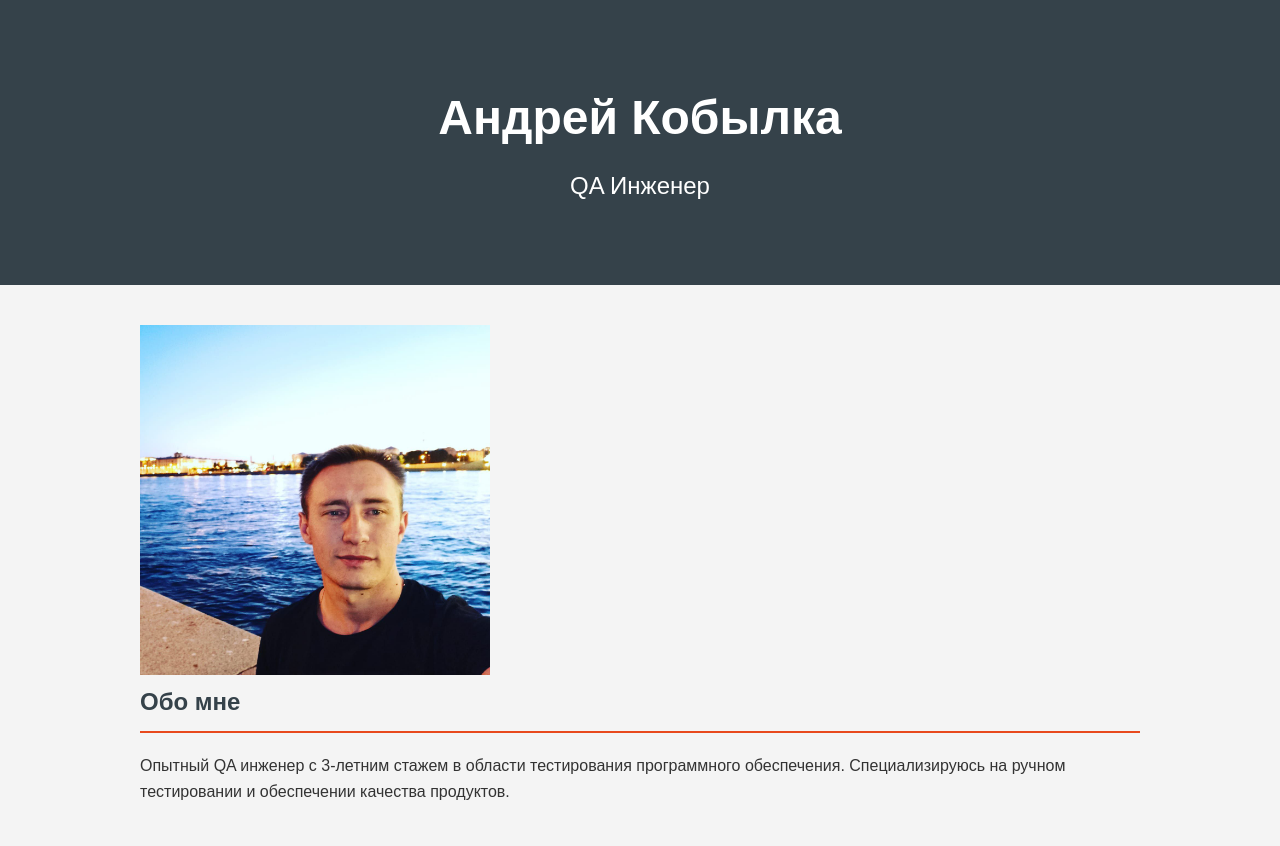
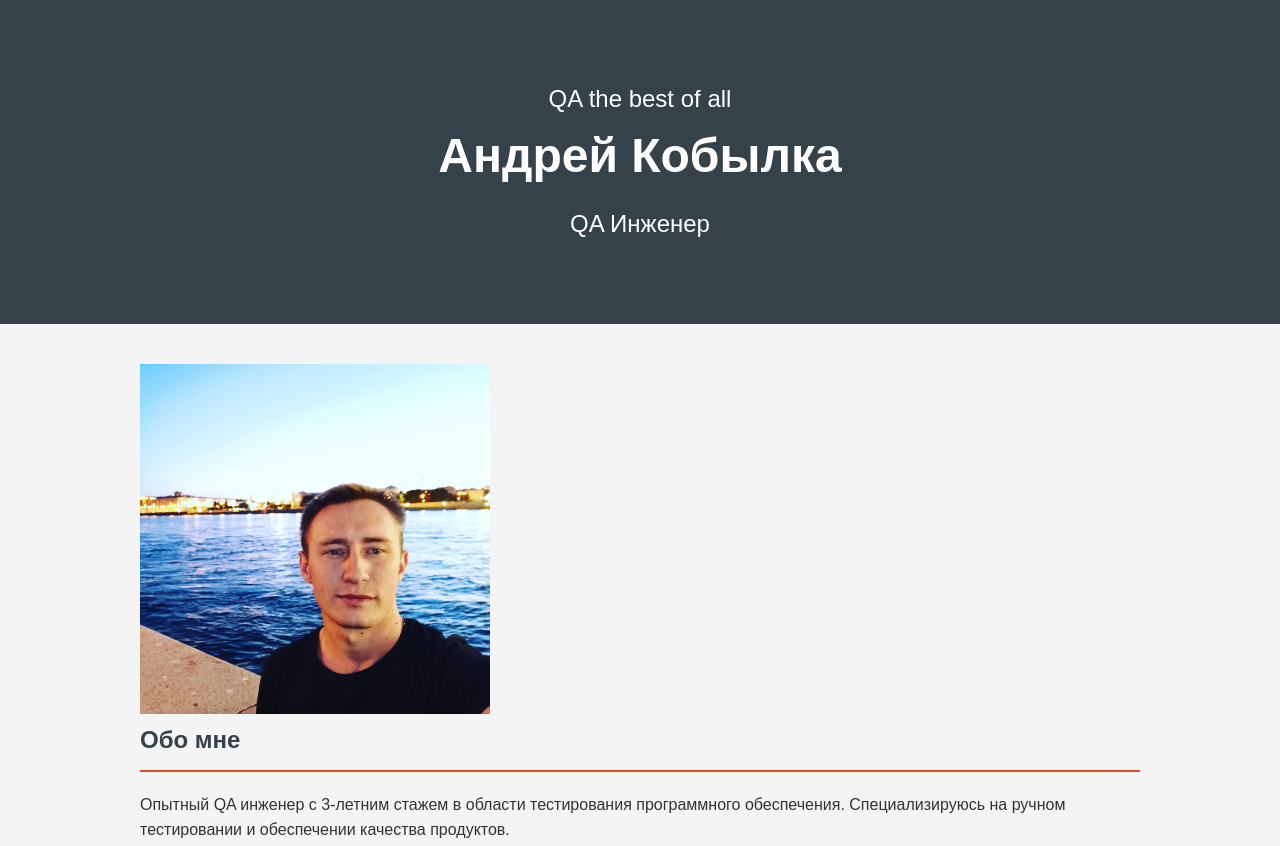
Before and after one commit to Andrey-Kobylka-QA/CV, a plain HTML site: page index.html in a window 1280 px wide. Shown: the top 846 px of the page. Drawn offline with Linux system fonts and the light colour scheme; files whose address does not match are found by name.

Commit message:
добавил параграф

```diff
--- a/index.html
+++ b/index.html
@@ -9,6 +9,7 @@
 <body>
     <header>
         <div class="container">
+            <p>QA the best of all</p>
             <h1>Андрей Кобылка</h1>
             <p>QA Инженер</p>
         </div>
```
